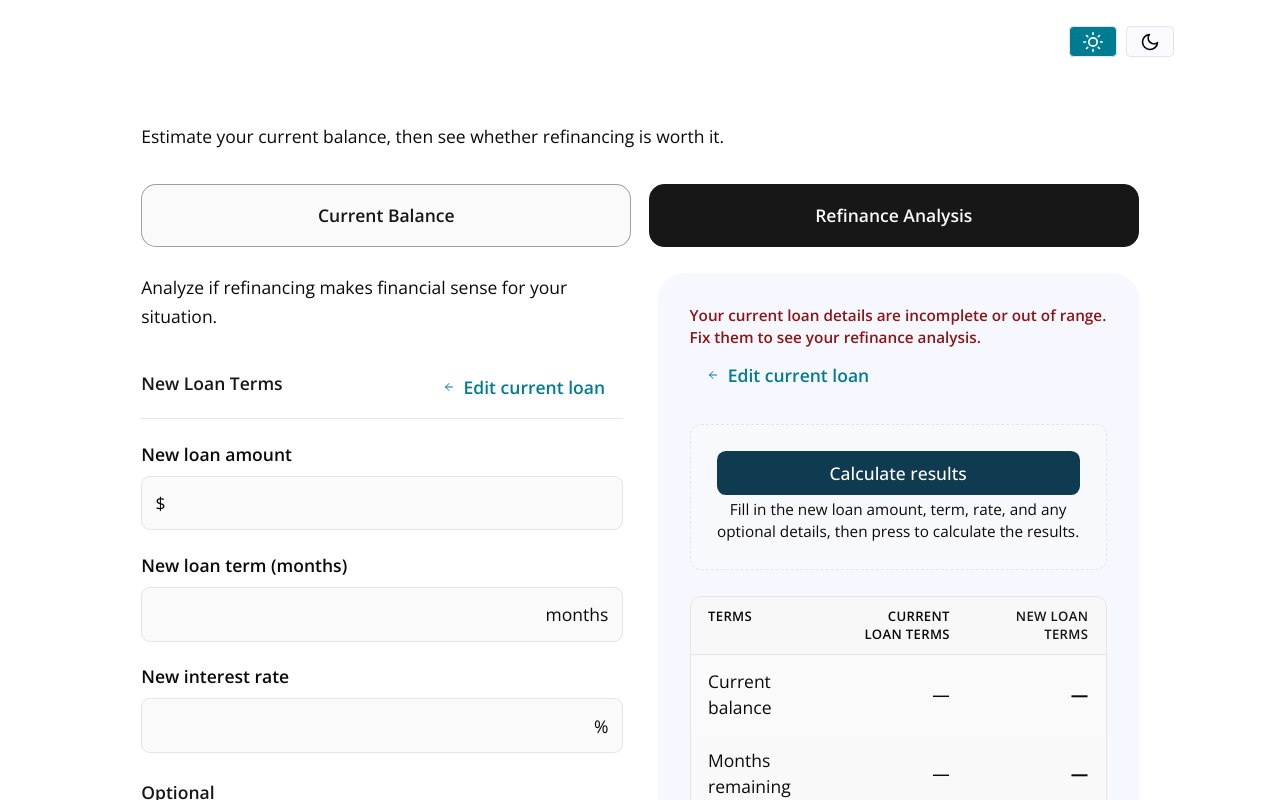
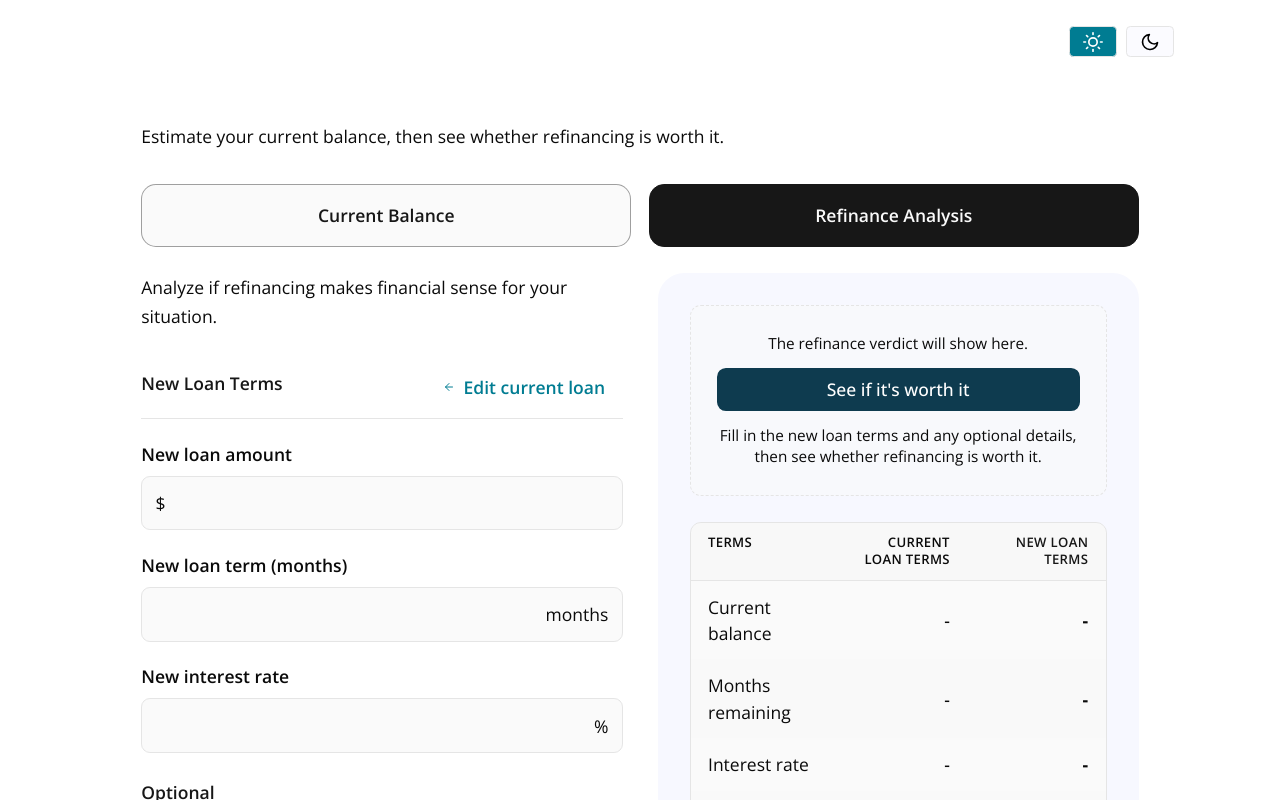
Before and after one commit to SU-SWS/ifdm_learning_apps, a Next.js app: page /interactives/mortgage-refinancing-calculator-v3 in a window 1280 px wide. Both pictures are taken after a click on the button "Refinance Analysis". Shown: the top 800 px of the page. Built offline with nearby package versions, Linux system fonts and the light colour scheme.

Commit message:
IFDM-337 IFDM-339: Fixing button recalculation behavoir and updating text

```diff
--- a/app/interactives/mortgage-refinancing-calculator-v3/components/refinance-calculator.tsx
+++ b/app/interactives/mortgage-refinancing-calculator-v3/components/refinance-calculator.tsx
@@ -34,7 +34,7 @@ const NO_FIELDS_TOUCHED: Record<FieldName, boolean> = {
 };
 
 /** Shown in place of a number whenever an input it depends on is unusable. */
-const DASH = "—";
+const DASH = "-";
 
 // All fields start blank so the user enters their own loan details. Optional
 // fields (closing costs, expected years) being blank also drives the simpler
@@ -95,6 +95,11 @@ export function RefinanceCalculator() {
   // Whether the user has run the analysis. Results stay hidden until pressed.
   const [analyzed, setAnalyzed] = useState(false);
 
+  // Whether the user has started editing refinance fields (any keystroke in
+  // newAmount, newTerm, newRate, closingCosts, or years). Once true, the
+  // "Calculate results" button disappears and results display live.
+  const [hasStartedEditing, setHasStartedEditing] = useState(false);
+
   // Validation UI state. `touched` defers required-field messages until the
   // user has entered and left a field; `focusedField` hides them again while
   // that field is being edited.
@@ -105,6 +110,17 @@ export function RefinanceCalculator() {
   function markTouched(field: FieldName) {
     setTouched((t) => (t[field] ? t : { ...t, [field]: true }));
   }
+
+  // Detect first keystroke in any refinance field. Once the user starts
+  // typing, show results live instead of the "Calculate results" button.
+  useEffect(() => {
+    if (
+      !hasStartedEditing &&
+      (newAmount || newTerm || newRate || closingCosts || years)
+    ) {
+      setHasStartedEditing(true);
+    }
+  }, [newAmount, newTerm, newRate, closingCosts, years, hasStartedEditing]);
 
   // Debounced snapshot of the calculation inputs, updated 300ms after typing
   // pauses. handleAnalyze/resetCurrent/resetNewLoan flush it immediately.
@@ -412,7 +428,7 @@ export function RefinanceCalculator() {
           ) : (
             <ResultPanel
               analysis={analysis}
-              showAnalysis={analyzed && !v.refiBlocking}
+              showAnalysis={hasStartedEditing && !v.refiBlocking}
               validation={v}
               hasClosing={hasClosing}
               onAnalyze={handleAnalyze}
@@ -429,6 +445,7 @@ export function RefinanceCalculator() {
                 rate: num(newRate),
                 payment: analysis.newPayment,
               }}
+              hasStartedEditing={hasStartedEditing}
             />
           )}
         </div>
@@ -774,6 +791,7 @@ function ResultPanel({
   onEditBalance,
   current,
   next,
+  hasStartedEditing,
 }: {
   analysis: {
     newPayment: number;
@@ -793,6 +811,7 @@ function ResultPanel({
   onEditBalance: () => void;
   current: LoanTerms;
   next: LoanTerms;
+  hasStartedEditing: boolean;
 }) {
   const worthIt = analysis.overallBenefit >= 0;
 
@@ -810,6 +829,28 @@ function ResultPanel({
 
   return (
     <div className="bg-[var(--card-background)] rounded-3xl p-[32px]">
+      {/* Show the "Calculate results" button only on first load (before user
+          starts editing). Once they type in any refi field, switch to live
+          results display. */}
+      {!hasStartedEditing ? (
+        <div className="rounded-lg border border-dashed border-border bg-card/50 p-6 text-center">
+          {/* Deliberately not disabled: pressing it is what reveals the
+              "Please enter…" messages on the empty required fields. */}
+          <p className="mb-3 text-sm text-panel-foreground/70">The refinance verdict will show here.</p>
+          <Button
+            type="button"
+            onClick={onAnalyze}
+            variant="lagunita"
+            className="w-full md:w-full flex flex-row items-center justify-center gap-2 whitespace-normal font-medium cursor-pointer"
+          >
+            See if it's worth it
+          </Button>
+          <p className="mt-3 text-sm text-panel-foreground/70">
+            Fill in the new loan terms and any optional details, then see whether refinancing is worth it.
+          </p>
+        </div>
+      ) : (
+        <>
           {/* The refinance math depends on all three Current Balance inputs, so a
               problem over there has to be surfaced here — otherwise the analysis
               just silently disappears with the fix one tab away. */}
@@ -833,26 +874,8 @@ function ResultPanel({
             </div>
           ) : null}
 
-      {!showAnalysis ? (
-        <div className="rounded-lg border border-dashed border-border bg-card/50 p-6 text-center">
-          {/* Deliberately not disabled: pressing it is what reveals the
-              "Please enter…" messages on the empty required fields. */}
-          <Button
-            type="button"
-            onClick={onAnalyze}
-            variant="lagunita"
-            className="w-full md:w-full flex flex-row items-center justify-center gap-2 whitespace-normal font-medium cursor-pointer"
-          >
-            Calculate results
-          </Button>
-          <p className="mt-1 text-sm text-panel-foreground/70">
-            Fill in the new loan amount, term, rate, and any optional details,
-            then press to calculate the results.
-          </p>
-        </div>
-      ) : (
-        <>
-          {/* Hero: net value today */}
+          {/* Hero: net value today — always show when editing has started,
+              but display a dash if inputs are incomplete or have errors. */}
           <div>
             <p className=" font-medium text-panel-foreground/70">
               Net value today
@@ -860,13 +883,17 @@ function ResultPanel({
             <p
               className={[
                 "text-4xl font-bold tracking-tight",
-                verdictColor,
+                showAnalysis ? verdictColor : "text-foreground",
               ].join(" ")}
             >
-              {analysis.overallBenefit < 0
+              {showAnalysis
+                ? analysis.overallBenefit < 0
                   ? `−${formatCurrency(Math.abs(analysis.overallBenefit))}`
-                : formatCurrency(analysis.overallBenefit)}
+                  : formatCurrency(analysis.overallBenefit)
+                : DASH}
             </p>
+            {showAnalysis && (
+              <>
                 <p
                   className={[
                     "mt-2 flex items-center gap-1.5  font-semibold",
@@ -885,6 +912,8 @@ function ResultPanel({
                     ? "Adjusted to today's dollars, refinancing comes out ahead."
                     : "Adjusted to today's dollars, refinancing costs more than it saves."}
                 </p>
+              </>
+            )}
           </div>
         </>
       )}
```
Lines whose indentation alone changed are shown as unchanged.
